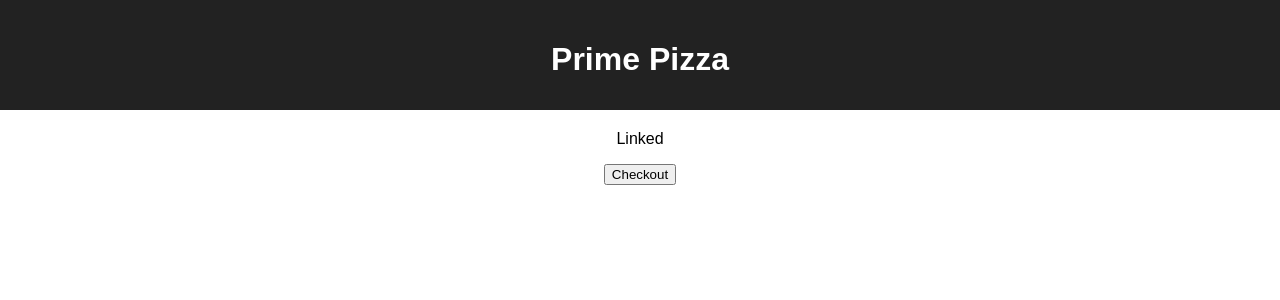
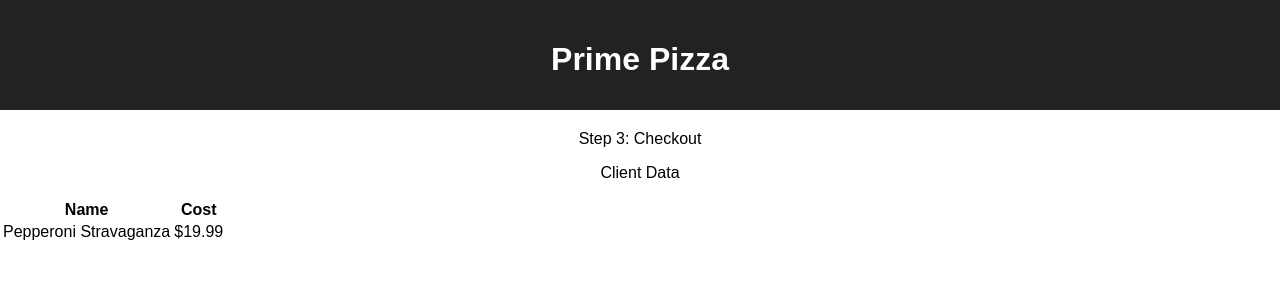
Before and after one commit to johnidso/redux-pizza-parlor, a React (Create React App) app: page /#/checkout in a window 1280 px wide. Shown: the top 300 px of the page. Built offline with nearby package versions, Linux system fonts and the light colour scheme.

Commit message:
Created and imported components for checkout

```diff
--- /dev/null
+++ b/src/components/Checkout/CartPizzas.js
@@ -0,0 +1,24 @@
+import PizzaItem from "./PizzaItem";
+
+
+//This will get pizzas in he cart which should be stored in global state
+function CartPizzas() {
+    return (
+        <div>
+            <table>
+                <thead>
+                    <tr>
+                        <th>Name</th>
+                        <th>Cost</th>
+                    </tr>
+                </thead>
+                <tbody>
+                    <PizzaItem />
+                </tbody>
+            </table>
+        </div>
+
+    )
+}
+
+export default CartPizzas;
--- a/src/components/Checkout/Checkout.js
+++ b/src/components/Checkout/Checkout.js
@@ -1,17 +1,21 @@
 import {useHistory} from 'react-router-dom';
 
+import ClientData from './ClientData.js'
+import CartPizzas from './CartPizzas.js';
 
 function Checkout() {
     const history = useHistory();
 
-    const handleClick = () => {
-    history.push('/');
-    }
+    // const handleClick = () => {
+    // history.push('/');
+    // }
 
     return (
         <div>
-            <p>Linked</p>
-            <button onClick={handleClick} >Checkout</button>
+            {/* <button onClick={handleClick} >Checkout</button> */}
+            <p>Step 3: Checkout</p>
+            <ClientData />
+            <CartPizzas />
         </div>
 
     )
--- /dev/null
+++ b/src/components/Checkout/ClientData.js
@@ -0,0 +1,9 @@
+
+//This will get the client data which should be stored in global state
+function ClientData(){
+    return(
+        <p>Client Data</p>
+    )
+}
+
+export default ClientData;
--- /dev/null
+++ b/src/components/Checkout/PizzaItem.js
@@ -0,0 +1,10 @@
+function PizzaItem() {
+    return (
+        <tr>
+            <td>Pepperoni Stravaganza</td>
+            <td>$19.99</td>
+        </tr>
+    )
+}
+
+export default PizzaItem;
```
